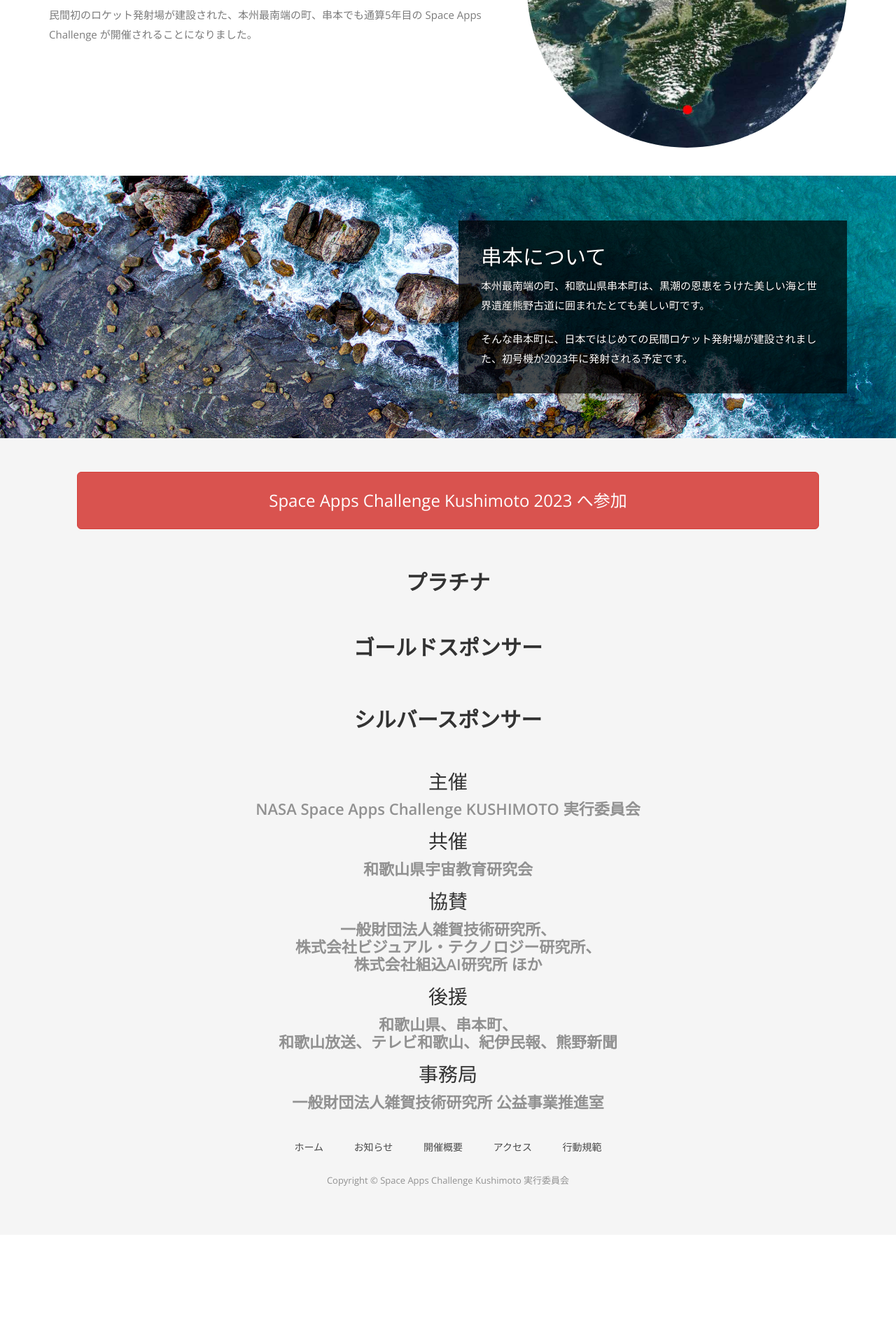
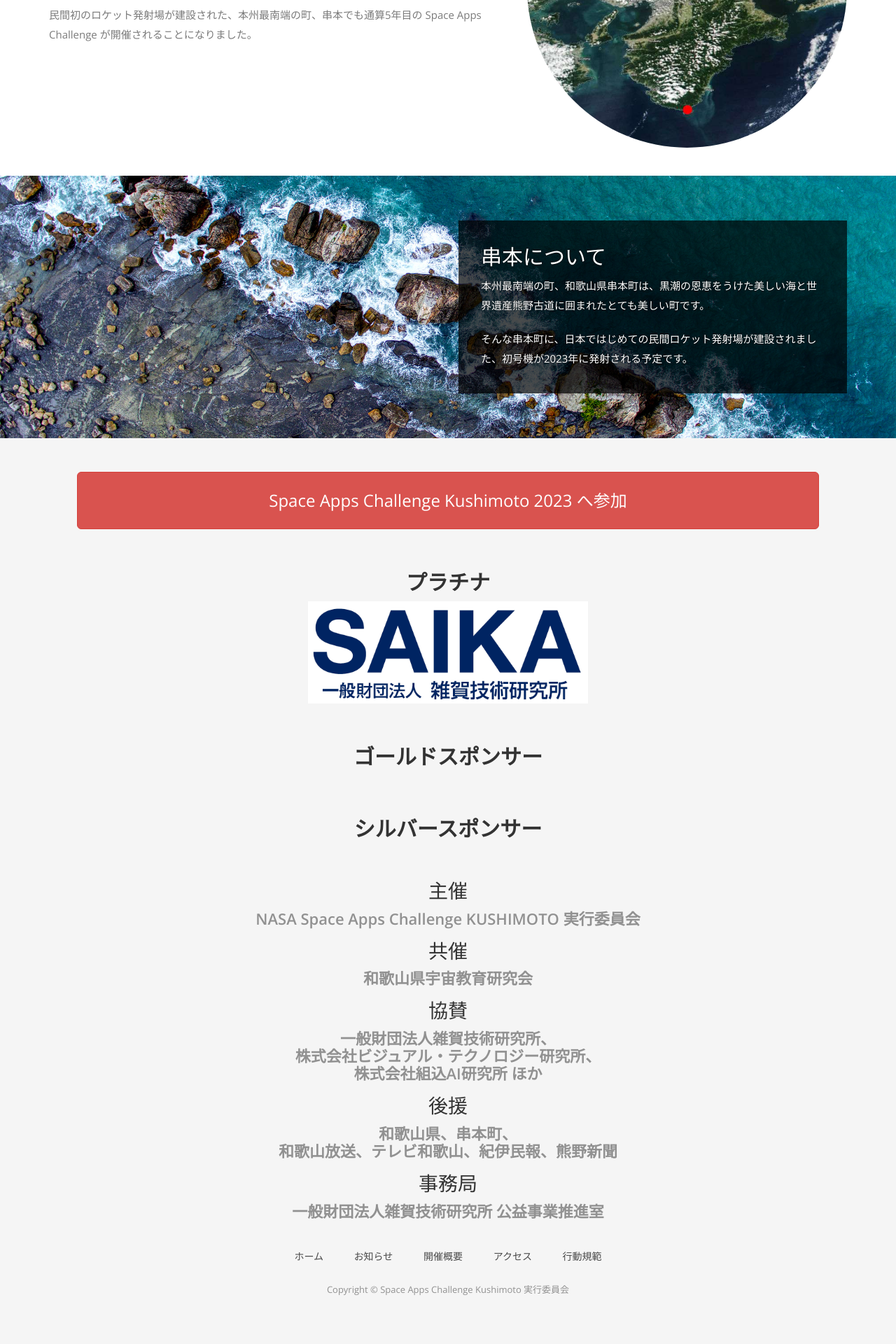
Before and after one commit to space-apps-kushimoto/space-apps-kushimoto.github.io, a Jekyll site: the page built from index.html, in a window 1280 px wide. Shown: the part 1545-3465 px from the top of the page at 70% size. Built offline with Jekyll 4.4.1, drawn with Linux system fonts in a browser that asks for light colours; nearby versions of some CDN libraries; some web fonts are replaced; a script that is not in the unit is left out; before the commit the page ends 3309 px from its top, so only the background shows below that.

Commit message:
Update footer.html

```diff
--- a/_includes/footer.html
+++ b/_includes/footer.html
@@ -9,7 +9,7 @@
   <div class="sponsors">
     <h2>プラチナ</h2>
 
-    <!-- p class="platinum"><a href="https://geolonia.com/"><img src="{{ site.url }}/img/sponsor/geolonia.png" /></a></p-->
+    <p class="platinum"><a href="https://www.saika.or.jp/"><img src="{{ site.url }}/img/sponsor/logoSaika.png" /></a></p-->
     <p class="platinum"></p>
 
     <h2>ゴールドスポンサー</h2>
```
